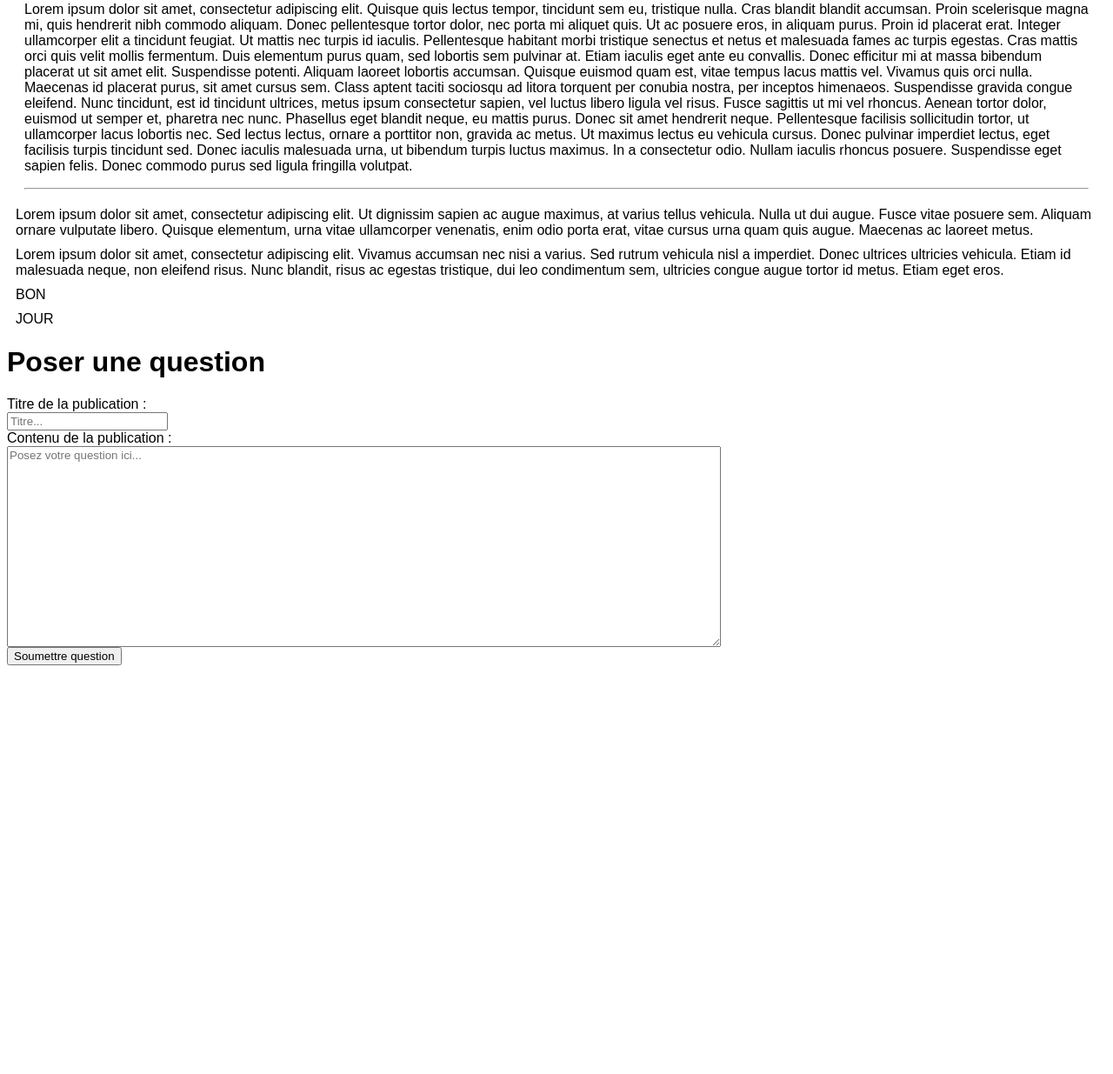
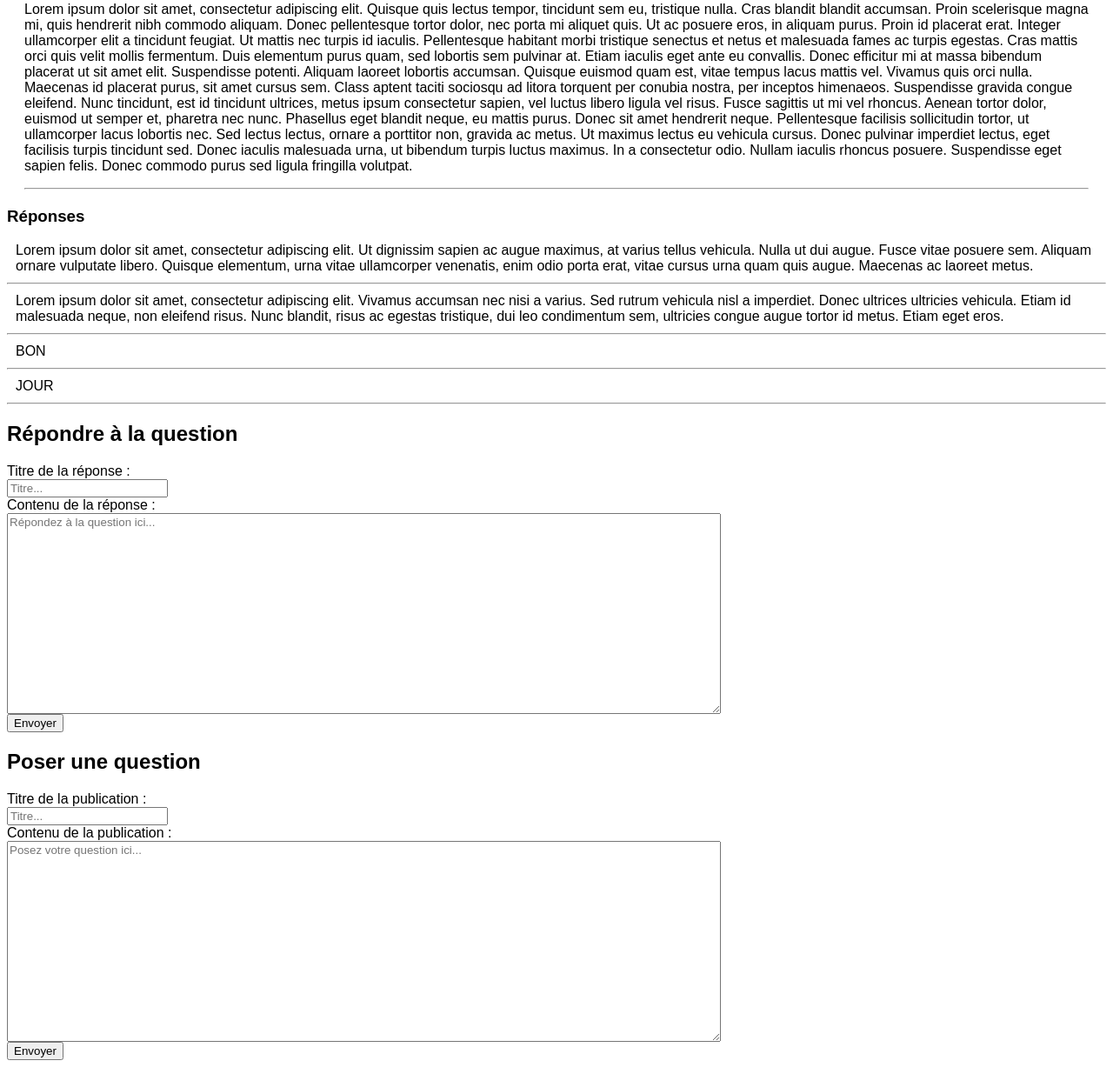
Before and after one commit to ecv-m1-dev/ecv-m1-dev.github.io, a PHP site: page / in a window 1280 px wide. Shown: the part 99-1334 px from the top of the page at 87% size. Before the commit the page ends 864 px from the top, so only its background shows below. Run offline with PHP 8.4, Linux system fonts and the light colour scheme.

Commit message:
ajout formulaire réponse

```diff
--- a/php_mysql/html/exercices/content/answers-section.php
+++ b/php_mysql/html/exercices/content/answers-section.php
@@ -1,16 +1,11 @@
 <section id="answers">
+  <h3>Réponses</h3>
     <?php global $answers; ?>
-    <!-- <?php foreach ($answers as $answer): ?>
-      <article>
-        <?php echo $answer ?>
-      </article>
-      <hr />
-    <?php endforeach; ?> -->
 
     <?php
       foreach ($answers as $answer) {
-//        echo '<article>' . $answer . '</article>';
-        echo "<article> $answer </article>";
+//      echo '<article>' . $answer . '</article>';
+        echo "<article> $answer </article><hr />";
       }
     ?>
   </section>
--- /dev/null
+++ b/php_mysql/html/exercices/forms/answer-form/answer-form.php
@@ -0,0 +1,10 @@
+<form action="/exercices/forms/answer-form/process-answer.php" method="POST">
+    <h2>Répondre à la question</h2>
+    <label for="title">Titre de la réponse :</label><br>
+    <input name="answer-title" type="text" placeholder="Titre...">
+    <br>
+    <label for="text">Contenu de la réponse :</label><br>
+    <textarea name="answer" cols="100" rows="15" placeholder="Répondez à la question ici..."></textarea>
+    <br>
+    <button type="submit">Envoyer</button>
+</form>
--- a/php_mysql/html/exercices/content/question-form.php
+++ b/php_mysql/html/exercices/forms/question-form/question-form.php
@@ -1,10 +1,10 @@
-<form action="/exercices/content/process-question.php" method="POST">
-    <h1>Poser une question</h1>
+<form action="/exercices/forms/question-form/process-question.php" method="POST">
+    <h2>Poser une question</h2>
     <label for="title">Titre de la publication :</label><br>
     <input name="title" type="text" placeholder="Titre...">
     <br>
     <label for="text">Contenu de la publication :</label><br>
     <textarea name="question" cols="100" rows="15" placeholder="Posez votre question ici..."></textarea>
     <br>
-    <input type="submit" value="Soumettre question">
+    <button type="submit">Envoyer</button>
 </form>
--- a/php_mysql/html/exercices/index.php
+++ b/php_mysql/html/exercices/index.php
@@ -11,6 +11,7 @@
   <?php include "content/answers-section.php" ?>
 </body>
 
-<?php include "content/question-form.php" ?>
+<?php include "forms/answer-form/answer-form.php" ?>
+<?php include "forms/question-form/question-form.php" ?>
 
 </html>
```
Also changed, not shown: php_mysql/html/exercices/forms/answer-form/process-answer.php (added), php_mysql/html/exercices/forms/question-form/process-question.php (renamed from php_mysql/html/exercices/content/process-question.php).
